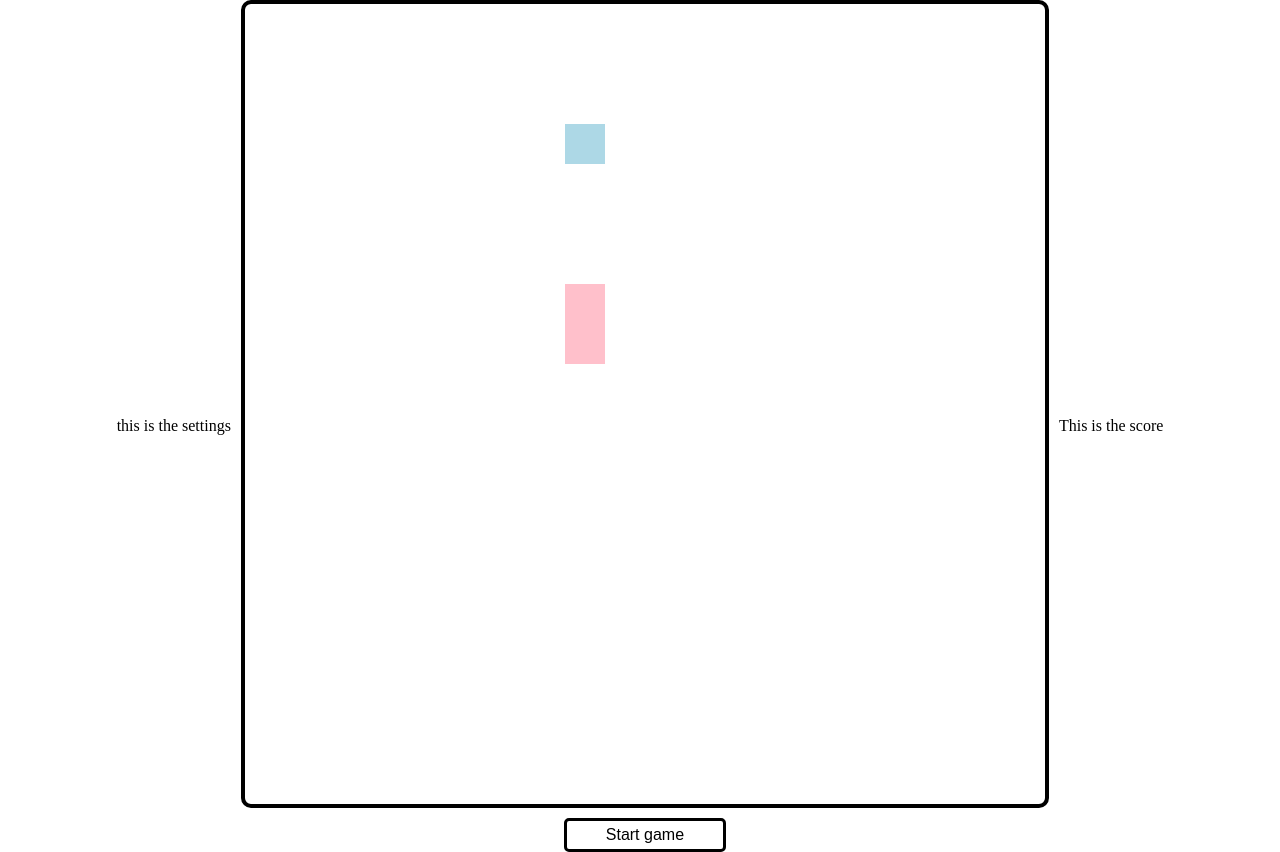
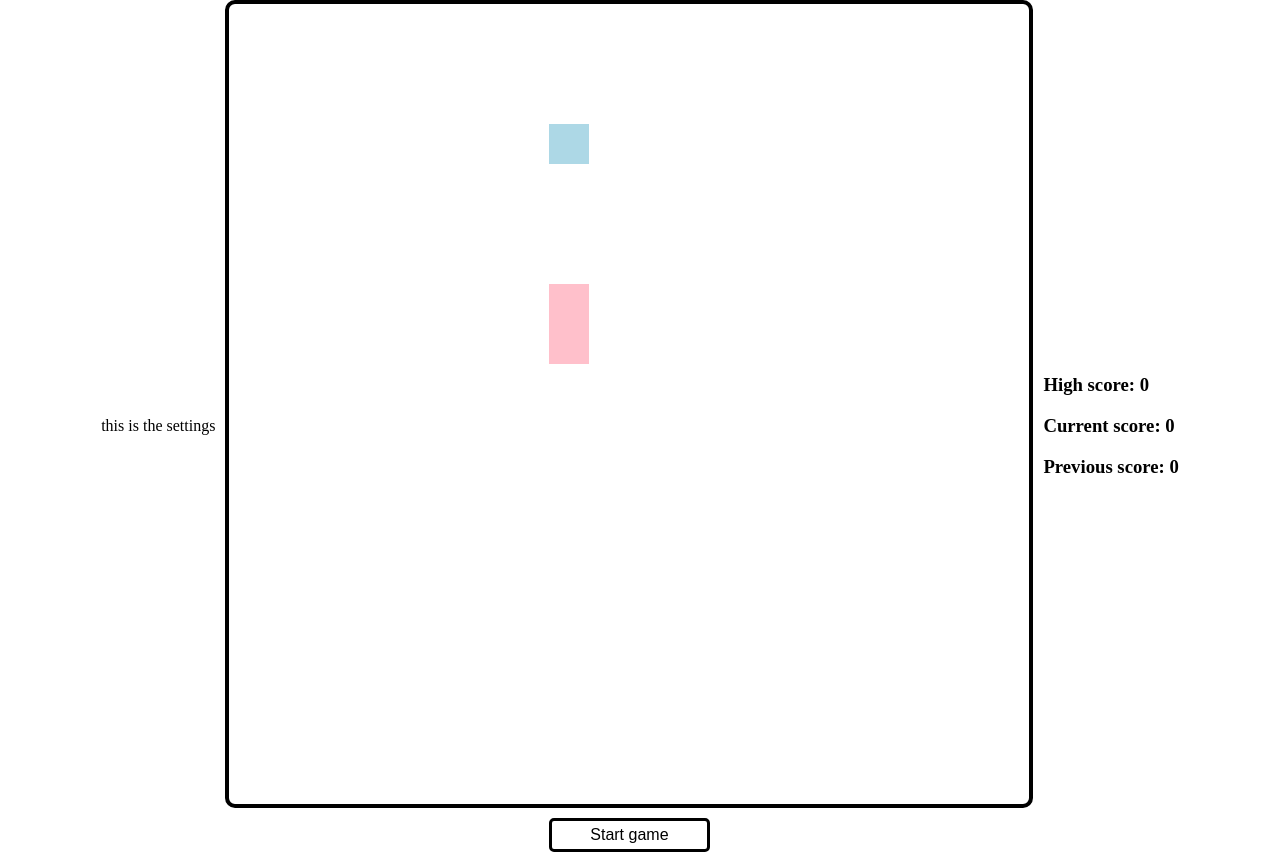
Before and after one commit to taine-rasmussen/Snaaaaake, a React (Create React App) app: page / in a window 1280 px wide. Built offline with nearby package versions, Linux system fonts and the light colour scheme.

Commit message:
add to curr score on fruit collection

```diff
--- a/src/App.js
+++ b/src/App.js
@@ -20,6 +20,7 @@ function App() {
   const [dir, setDir] = useState([0, -1]);
   const [speed, setSpeed] = useState(null);
   const [gameOver, setGameOver] = useState(false);
+  const [score, setScore] = useState({curr: 0, prev: 0, high: 0})
 
   const startGame = () => {
     setSnake(SNAKE_START);
@@ -54,6 +55,7 @@ function App() {
       snakeCopy.push(newSnakeTail)
       createNewFruit()
       setSnake(snakeCopy)
+      score.curr = score.curr + 10
     }
   };
 
@@ -119,7 +121,9 @@ function App() {
           Start game
         </button>
       </div>
-      <Score />
+      <Score
+        score={score}
+      />
     </div>
   );
 }
--- a/src/Score/Score.css
+++ b/src/Score/Score.css
@@ -0,0 +1,3 @@
+.score_container{
+
+}
--- a/src/Score/Score.js
+++ b/src/Score/Score.js
@@ -1,9 +1,24 @@
-import React from 'react'
 
 const Score = (props) => {
+  const {
+    score: {
+      curr,
+      prev,
+      high
+    }
+  } = props
+
   return (
-    <div>
-      This is the score
+    <div className='score_container'>
+      <div>
+        <h3>High score: {high}</h3>
+      </div>
+      <div>
+        <h3>Current score: {curr}</h3>
+      </div>
+      <div>
+        <h3>Previous score: {prev}</h3>
+      </div>
     </div>
   )
 }
```
